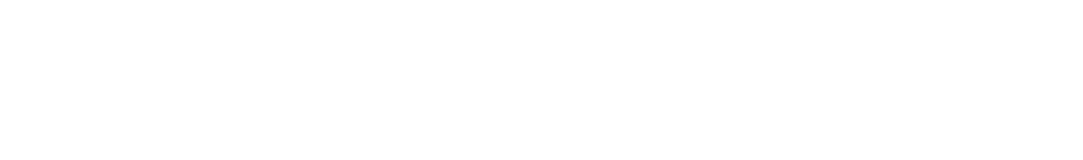
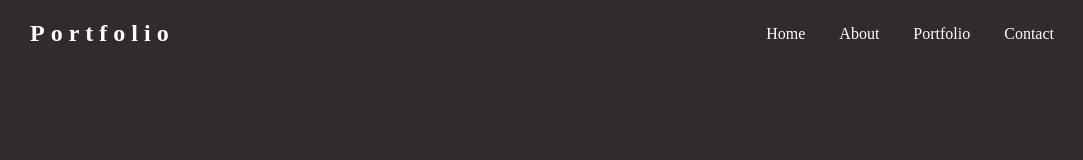
Before and after one commit to Chris-Ford-Personal-Website/Personal-website, a plain HTML site: page contact.html in a window 1280 px wide. Shown: the whole page, without its empty margins (98-1181 px from the left). Drawn offline with Linux system fonts and the light colour scheme.

Commit message:
header was added to every html file

```diff
--- /dev/null
+++ b/about.html
@@ -0,0 +1,22 @@
+<!DOCTYPE html>
+<html lang="en">
+<head>
+    <meta charset="UTF-8">
+    <meta http-equiv="X-UA-Compatible" content="IE=edge">
+    <meta name="viewport" content="width=device-width, initial-scale=1.0">
+    <title>About</title>
+    <link rel="stylesheet" href="styles.css">
+</head>
+<body>
+    <header class="navbar">
+        <section class="logo">Portfolio</section>
+        <section class="nav">
+            <a href="index.html">Home</a>
+            <a href="about.html">About</a>
+            <a href="portfolio.html">Portfolio</a>
+            <a href="contact.html">Contact</a>
+        </section>
+    </header>
+
+</body>
+</html>
--- a/contact.html
+++ b/contact.html
@@ -0,0 +1,22 @@
+<!DOCTYPE html>
+<html lang="en">
+<head>
+    <meta charset="UTF-8">
+    <meta http-equiv="X-UA-Compatible" content="IE=edge">
+    <meta name="viewport" content="width=device-width, initial-scale=1.0">
+    <title>Contact</title>
+    <link rel="stylesheet" href="styles.css">
+</head>
+<body>
+    <header class="navbar">
+        <section class="logo">Portfolio</section>
+        <section class="nav">
+            <a href="index.html">Home</a>
+            <a href="about.html">About</a>
+            <a href="portfolio.html">Portfolio</a>
+            <a href="contact.html">Contact</a>
+        </section>
+    </header>
+
+</body>
+</html>
```
Also changed, not shown: index.html (+1 -1 lines), portfolio.html (+21 -0 lines).
